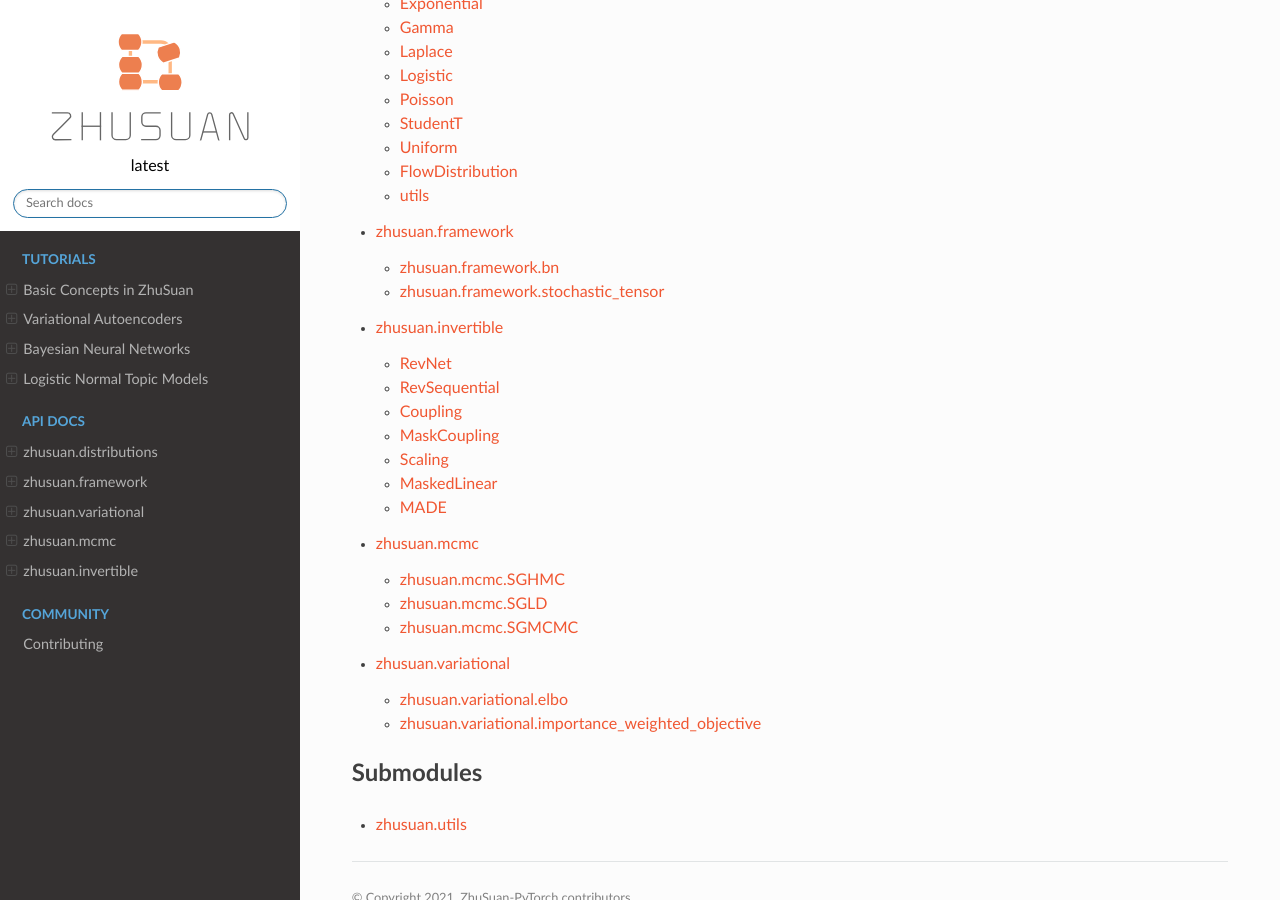
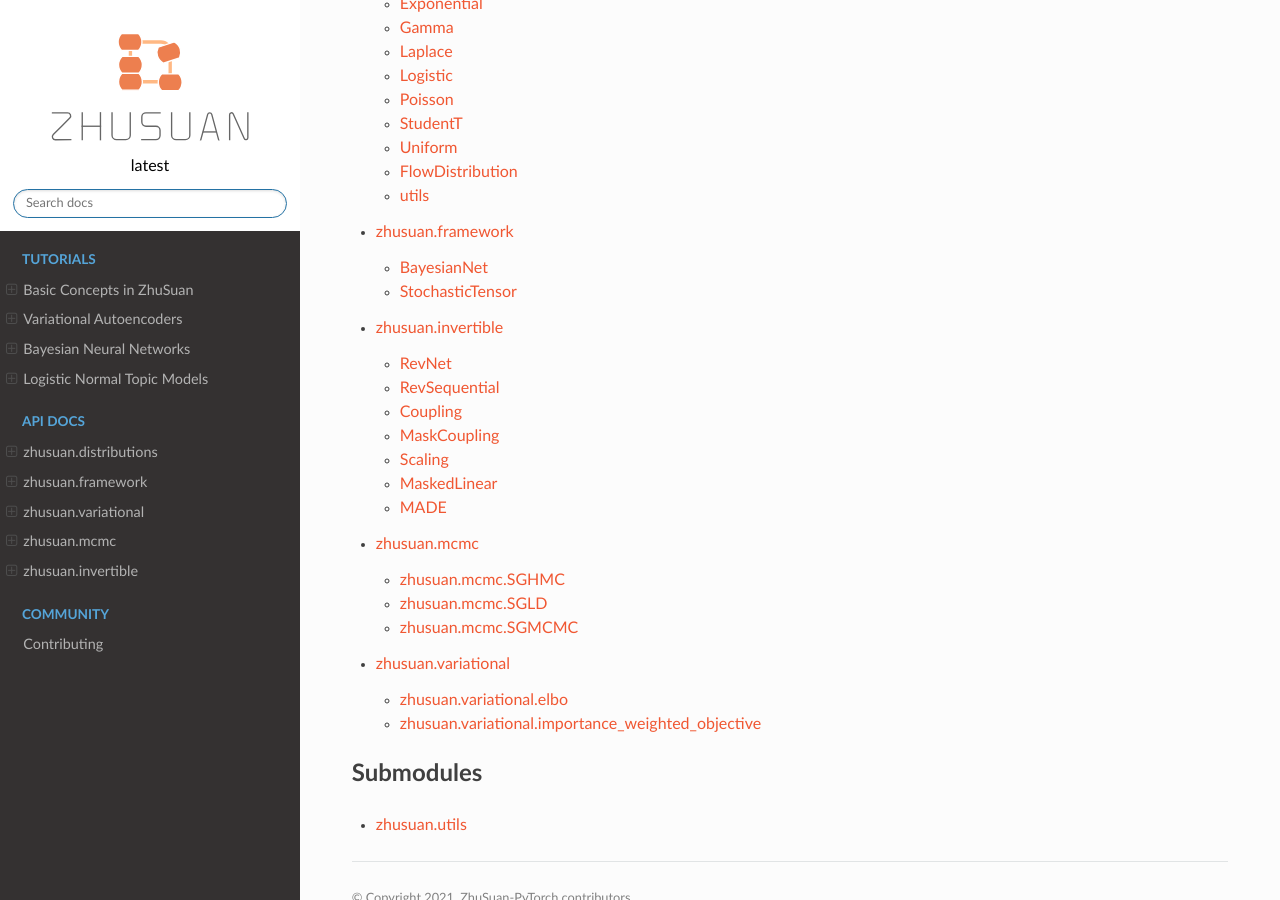
Before and after one commit to thuwzy/ZhuSuan-PyTorch, a Sphinx documentation site: the page built from docs/api/zhusuan.rst, in a window 1280 px wide and 900 px high, scrolled down 474 px. Built offline with Sphinx 7.4.7 and the Read the Docs theme 2.0.0, drawn with Linux system fonts in a browser that asks for light colours.

Commit message:
framwork doc structure

```diff
--- a/docs/api/zhusuan.framework.bn.rst
+++ /dev/null
@@ -1,7 +0,0 @@
-zhusuan.framework.bn
-===========================
-
-.. automodule:: zhusuan.framework.bn
-   :members:
-   :undoc-members:
-   :show-inheritance:
--- a/docs/api/zhusuan.framework.stochastic_tensor.rst
+++ /dev/null
@@ -1,7 +0,0 @@
-zhusuan.framework.stochastic\_tensor
-===========================================
-
-.. automodule:: zhusuan.framework.stochastic_tensor
-   :members:
-   :undoc-members:
-   :show-inheritance:
```
Also changed, not shown: docs/api/zhusuan.framework.rst (+14 -8 lines).
